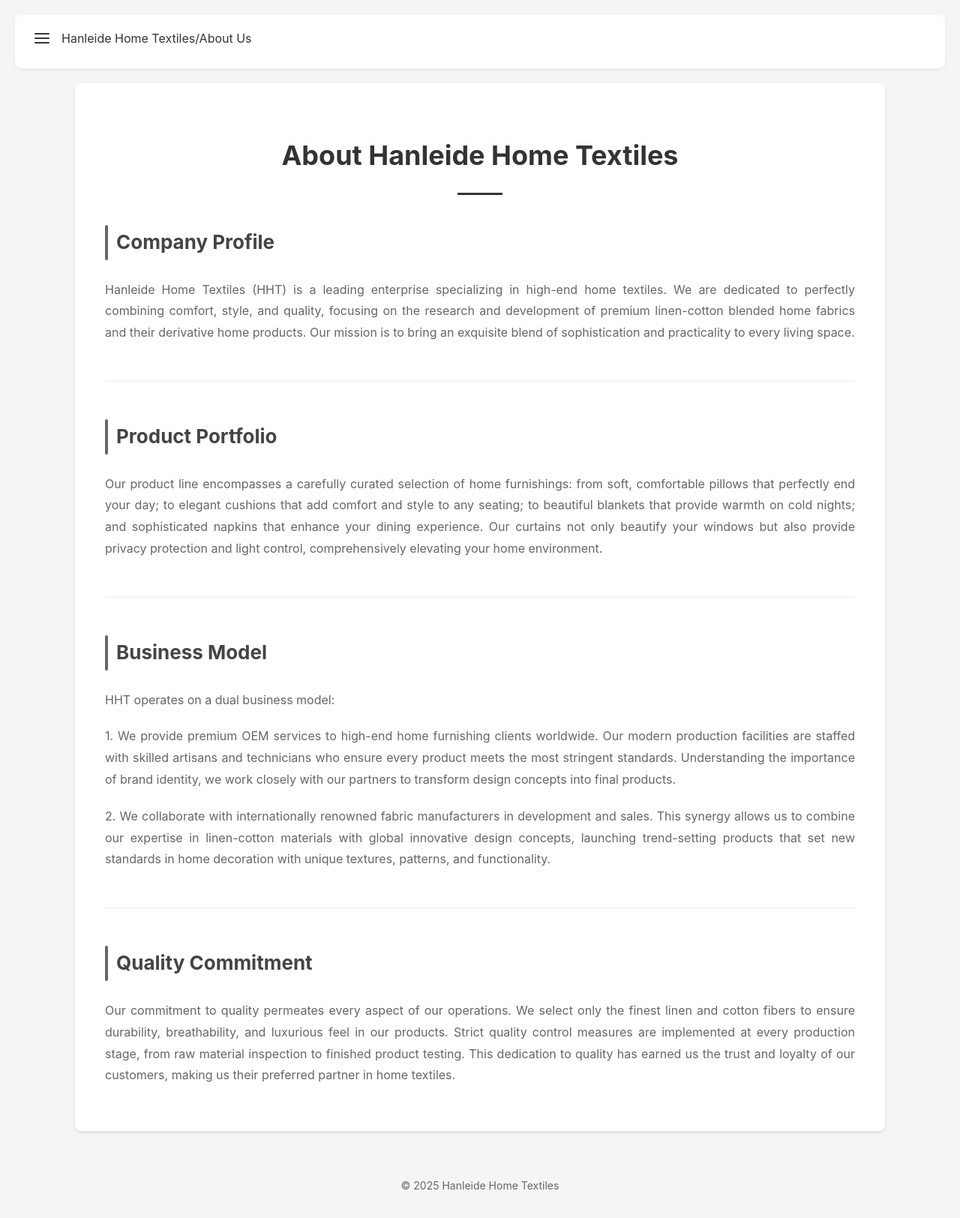
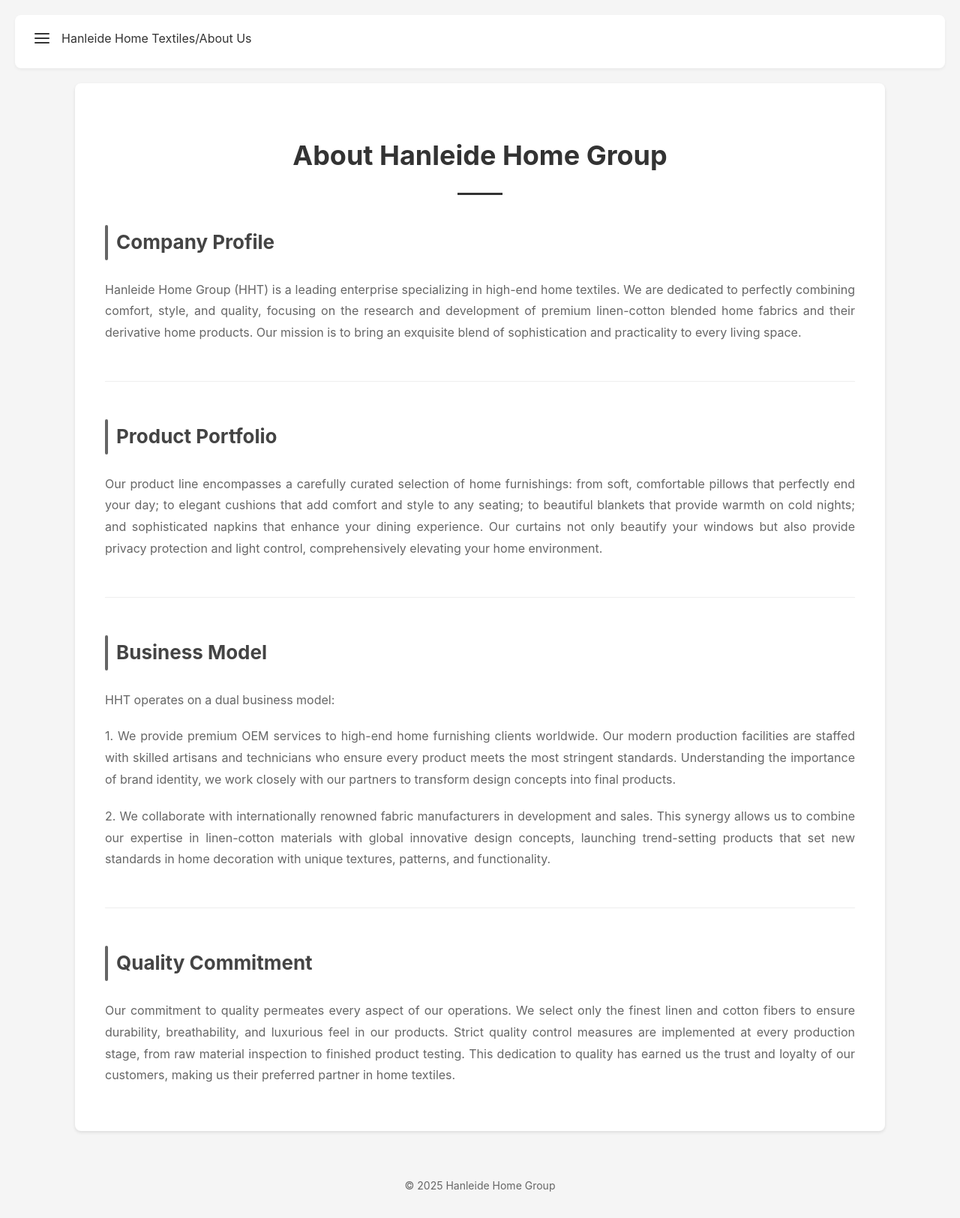
Before and after one commit to Archdalehome/hanleidehome, a website: page about.html in a window 1280 px wide. Shown: the whole page at 75% size. Drawn offline with Linux system fonts and the light colour scheme.

Commit message:
更新公司名称：将Hanleide Home Textiles更改为Hanleide Home Group

```diff
--- a/about.html
+++ b/about.html
@@ -3,7 +3,7 @@
 <head>
     <meta charset="UTF-8">
     <meta name="viewport" content="width=device-width, initial-scale=1.0">
-    <title>About Us - Hanleide Home Textiles</title>
+    <title>About Us - Hanleide Home Group</title>
     <style>
         body {
             margin: 0;
@@ -192,11 +192,11 @@
     </div>
 
     <div class="container">
-        <h1>About Hanleide Home Textiles</h1>
+        <h1>About Hanleide Home Group</h1>
 
         <div class="about-section">
             <h2>Company Profile</h2>
-            <p>Hanleide Home Textiles (HHT) is a leading enterprise specializing in high-end home textiles. We are dedicated to perfectly combining comfort, style, and quality, focusing on the research and development of premium linen-cotton blended home fabrics and their derivative home products. Our mission is to bring an exquisite blend of sophistication and practicality to every living space.</p>
+            <p>Hanleide Home Group (HHT) is a leading enterprise specializing in high-end home textiles. We are dedicated to perfectly combining comfort, style, and quality, focusing on the research and development of premium linen-cotton blended home fabrics and their derivative home products. Our mission is to bring an exquisite blend of sophistication and practicality to every living space.</p>
         </div>
 
         <div class="about-section">
@@ -218,7 +218,7 @@
     </div>
 
     <footer class="footer">
-        © 2025 Hanleide Home Textiles
+        © 2025 Hanleide Home Group
     </footer>
 
     <script>
```
Also changed, not shown: contact.html (+1 -1 lines), index.html (+2 -2 lines).
